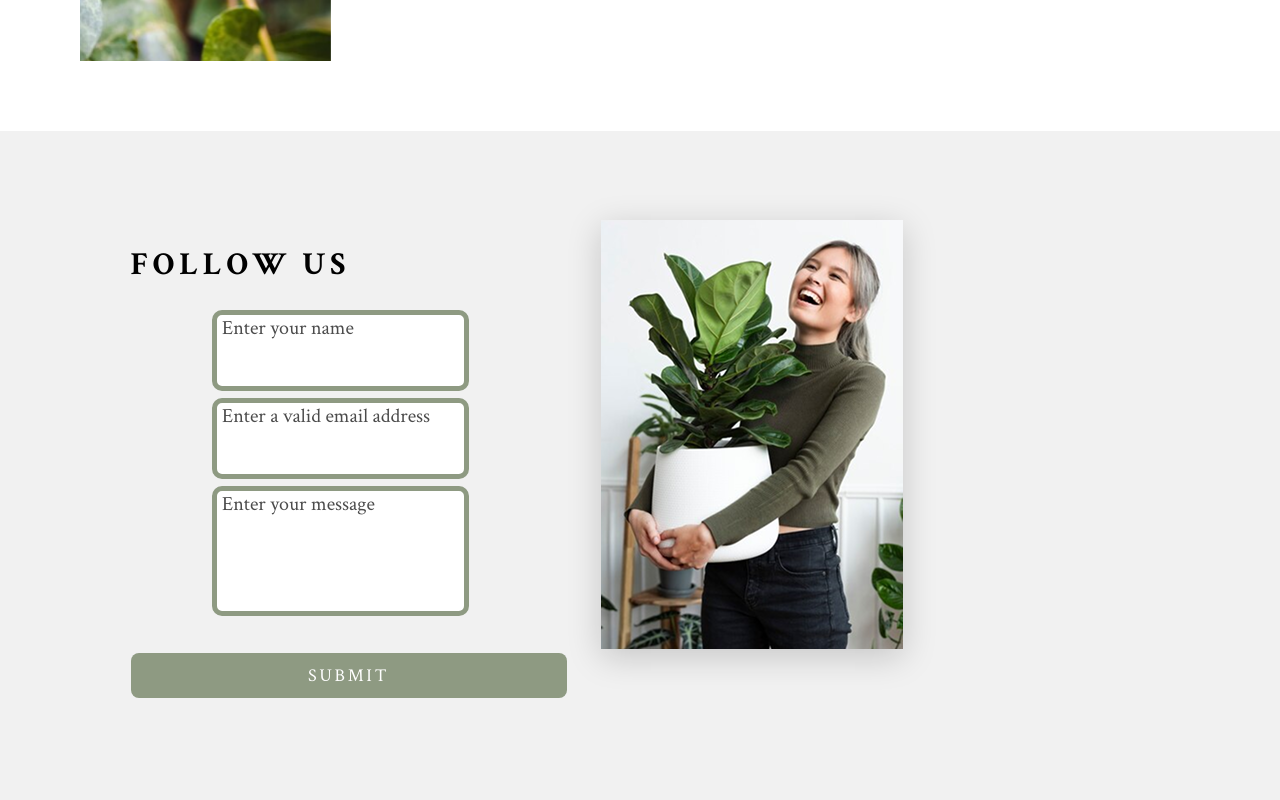
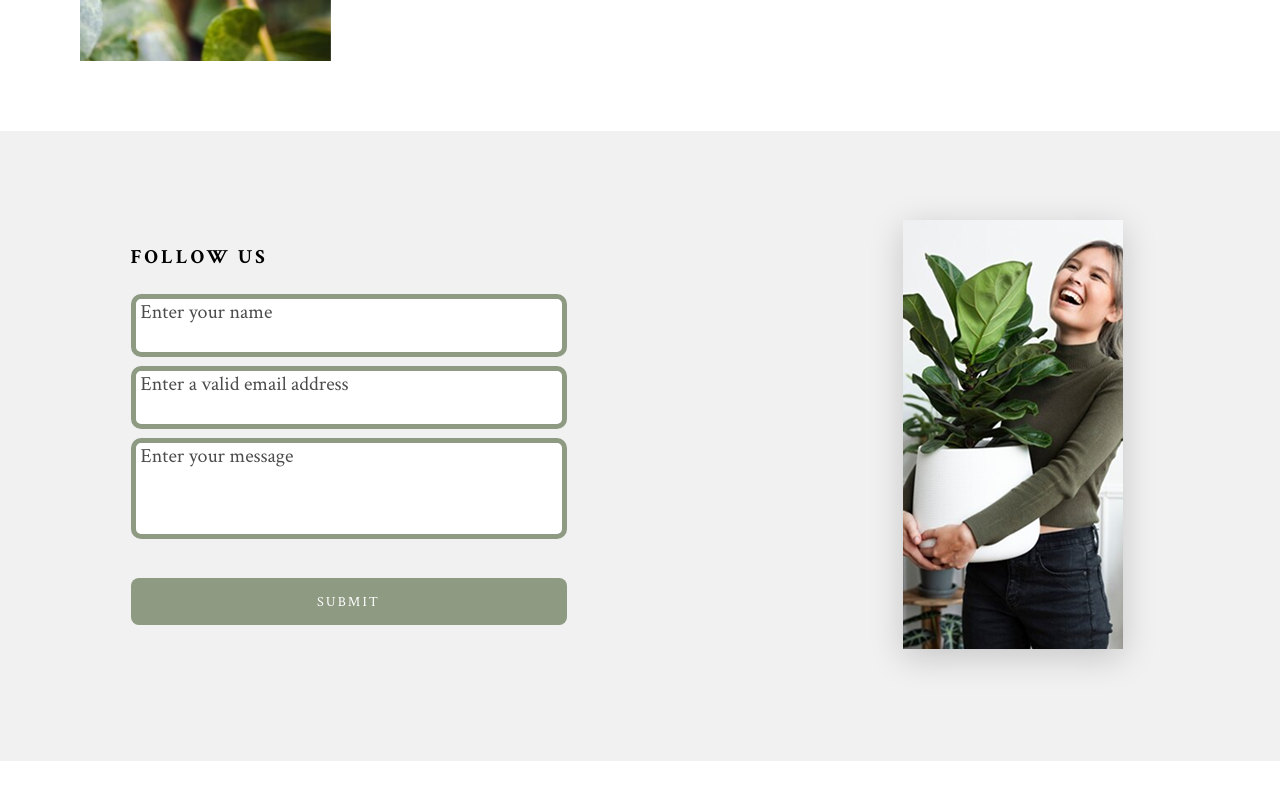
Before and after one commit to chasov-artem/organic-repo, a React (Vite) app: page / in a window 1280 px wide. Shown: the part 2369-3169 px from the top of the page. After the commit the page ends 3130 px from the top, so only its background shows below. Built offline with nearby package versions, Linux system fonts and the light colour scheme.

Commit message:
styles: contact 992

```diff
--- a/src/components/ContactForm/ContactForm.module.scss
+++ b/src/components/ContactForm/ContactForm.module.scss
@@ -188,35 +188,31 @@
       justify-content: flex-start;
       padding: 0;
     }
-    &__form-wrap {
-      flex: 0 0 420px;
-      max-width: 420px;
-      width: 420px;
+    &__form-wrap,
+    &__form {
       align-items: flex-start;
-      justify-content: flex-start;
+    }
+    .input-wrap {
+      margin: 0;
+    }
+    .contact__btn {
+      margin-left: 0;
+      margin-right: 0;
     }
     &__title {
-      font-size: 32px;
+      width: 436px;
+      margin-left: 0;
+      margin-right: 0;
       text-align: left;
-      margin-bottom: 25px;
     }
-    &__form {
-      gap: 7px;
+    input.contact__input,
+    textarea.contact__input,
+    .contact__btn {
+      width: 436px;
     }
-    &__input {
-      max-width: 436px;
-      height: 63px;
-      font-size: 18px;
-    }
-    &__btn {
-      width: 436px;
-      height: 45px;
-      font-size: 18px;
-      border-radius: 8px;
-      margin-top: 24px;
-      background: #8e9a82;
-      color: #fff;
-      letter-spacing: 0.15em;
+    .contact__btn {
+      display: block;
+      margin: 24px 0 0 0;
     }
     &__img-wrap {
       width: 302px;
@@ -410,15 +406,28 @@
   }
 }
 
-textarea.contact__input {
-  resize: none;
-  width: 257px;
-  height: 130px;
-  box-sizing: border-box;
-}
-
 input.contact__input {
   width: 257px;
   height: 81px;
   box-sizing: border-box;
 }
+
+textarea.contact__input {
+  width: 257px;
+  height: 130px;
+  box-sizing: border-box;
+  resize: none;
+}
+
+@media (min-width: 992px) {
+  input.contact__input {
+    width: 436px;
+    height: 63px;
+    font-size: 18px;
+  }
+  textarea.contact__input {
+    width: 436px;
+    height: 101px;
+    font-size: 18px;
+  }
+}
```
